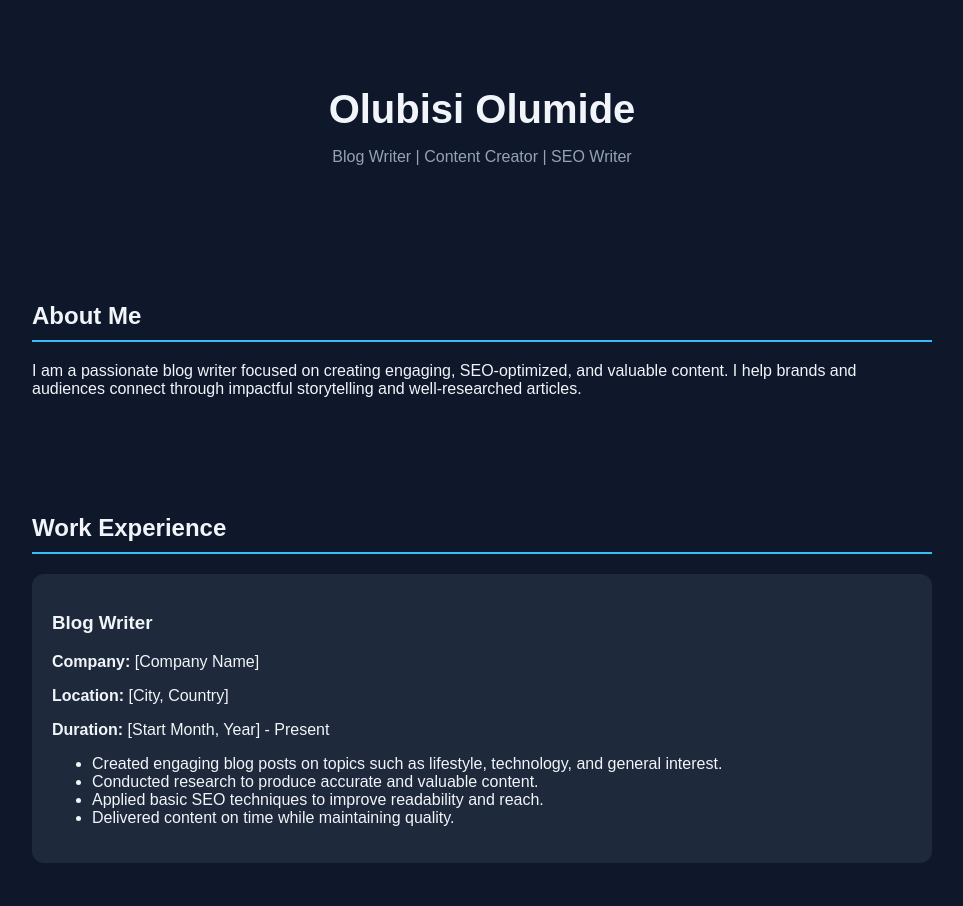
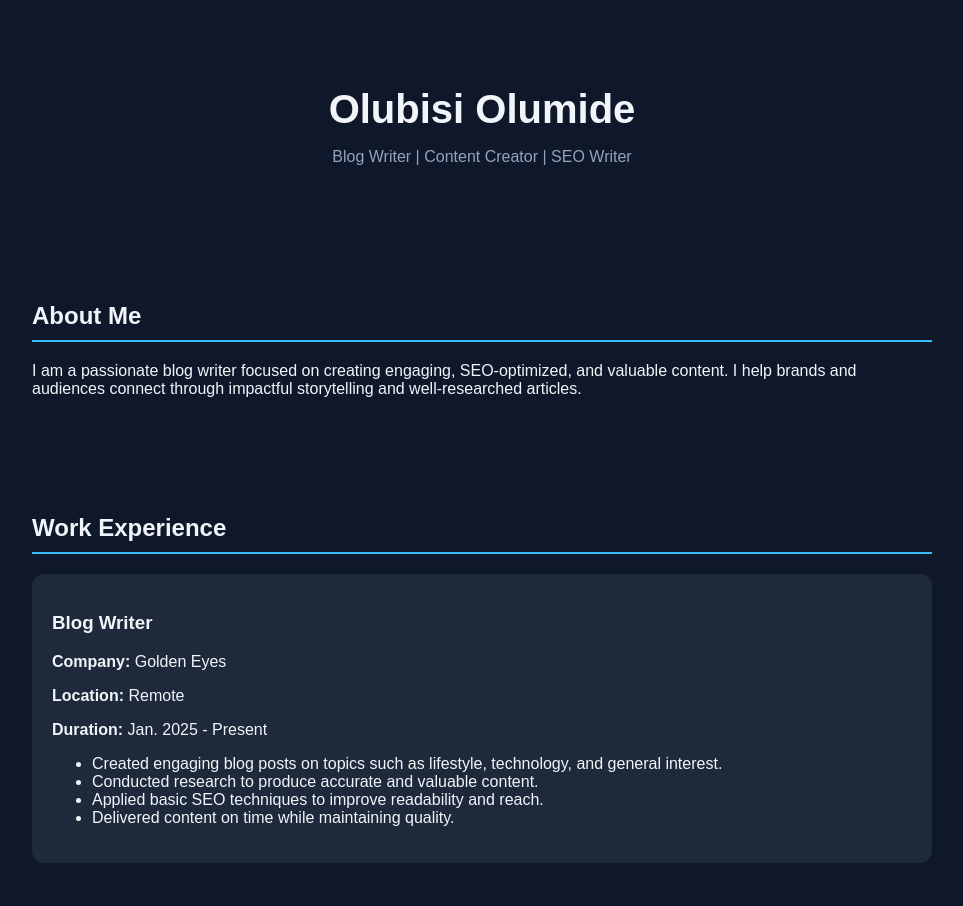
Before and after one commit to Olumide-commits/olumide-portfolio, a plain HTML site: page index.html in a window 1280 px wide. Shown: the top 906 px of the page, without its empty margins (158-1121 px from the left). Drawn offline with Linux system fonts and the light colour scheme.

Commit message:
Update index.html

```diff
--- a/index.html
+++ b/index.html
@@ -37,9 +37,9 @@
   <h2>Work Experience</h2>
   <div class="card">
     <h3>Blog Writer</h3>
-    <p><strong>Company:</strong> [Company Name]</p>
-    <p><strong>Location:</strong> [City, Country]</p>
-    <p><strong>Duration:</strong> [Start Month, Year] - Present</p>
+    <p><strong>Company:</strong> Golden Eyes</p>
+    <p><strong>Location:</strong> Remote</p>
+    <p><strong>Duration:</strong> Jan. 2025 - Present</p>
     <ul>
       <li>Created engaging blog posts on topics such as lifestyle, technology, and general interest.</li>
       <li>Conducted research to produce accurate and valuable content.</li>
```
